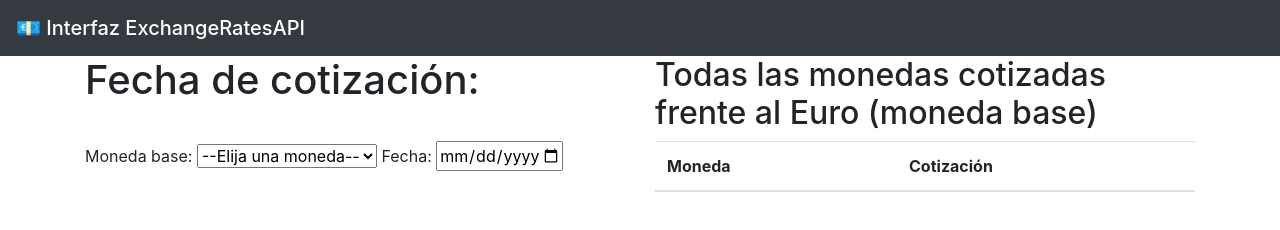
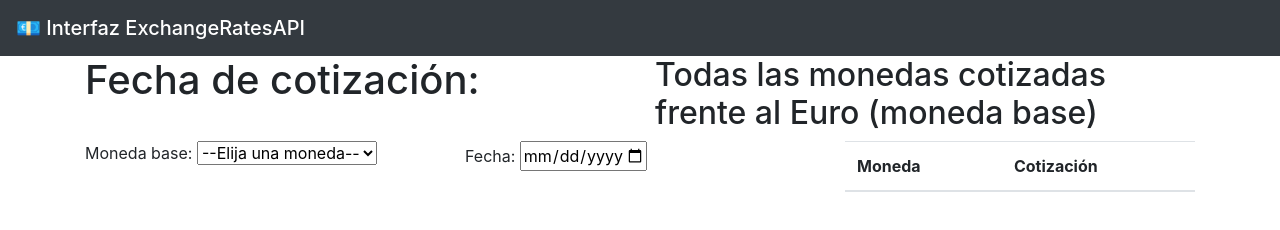
Before and after one commit to vitipe/interfaz-exchangeratesapi, a website: page index.html in a window 1280 px wide. Drawn offline with nearby package versions, Linux system fonts and the light colour scheme; no server answers.

Commit message:
Modifica grilla de html
Porque se desarmaban algunos elementos cuando se disminuía el tamaño de la pantalla.

```diff
--- a/index.html
+++ b/index.html
@@ -28,7 +28,9 @@
                 <option value="">--Elija una moneda--</option>
                 <option value="EUR">EUR</option>
               </select>
-              <label for="start">Fecha:</label>
+          </div>
+          <div class="col-sm">
+            <label for="start">Fecha:</label>
               <input type="date" id="fecha-cotizacion" min="1999-01-01" max="2021-03-10">
           </div>
           <div class="col-sm">
```
